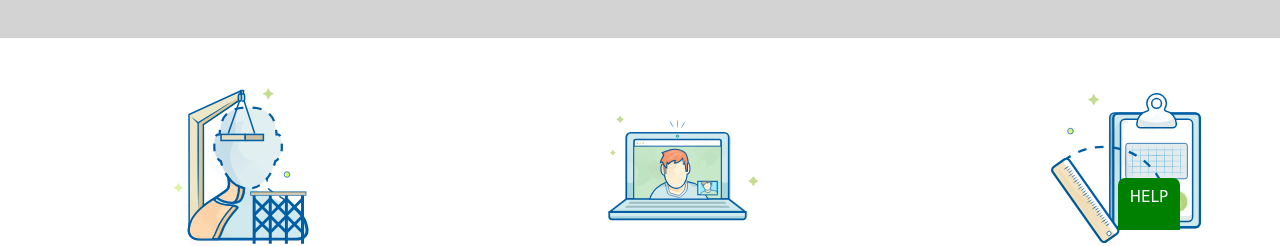
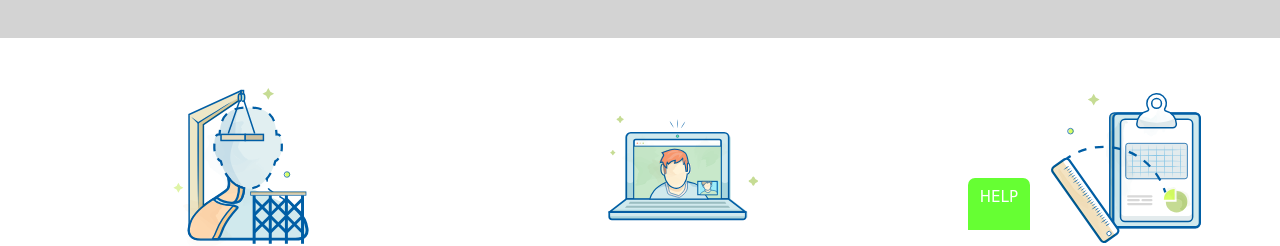
Before and after one commit to GianMX/-html-css-fluentify, a plain HTML site: page index.html in a window 1280 px wide. Shown: the part 712-958 px from the top of the page. Drawn offline with Linux system fonts and the light colour scheme.

Commit message:
aggiornamento posizione elemento fixed e colore più visibile

```diff
--- a/css/style.css
+++ b/css/style.css
@@ -150,10 +150,10 @@ header .topend p {
 
 .stickers {
   position: fixed;
-  right: 100px;
+  right: 250px;
   top: 890px;
   color:white;
-  background-color: green;
+  background-color: #66ff33;
   z-index: 99999;
   padding: 10px 12px 24px;
   border-top-left-radius: 7px;
```
